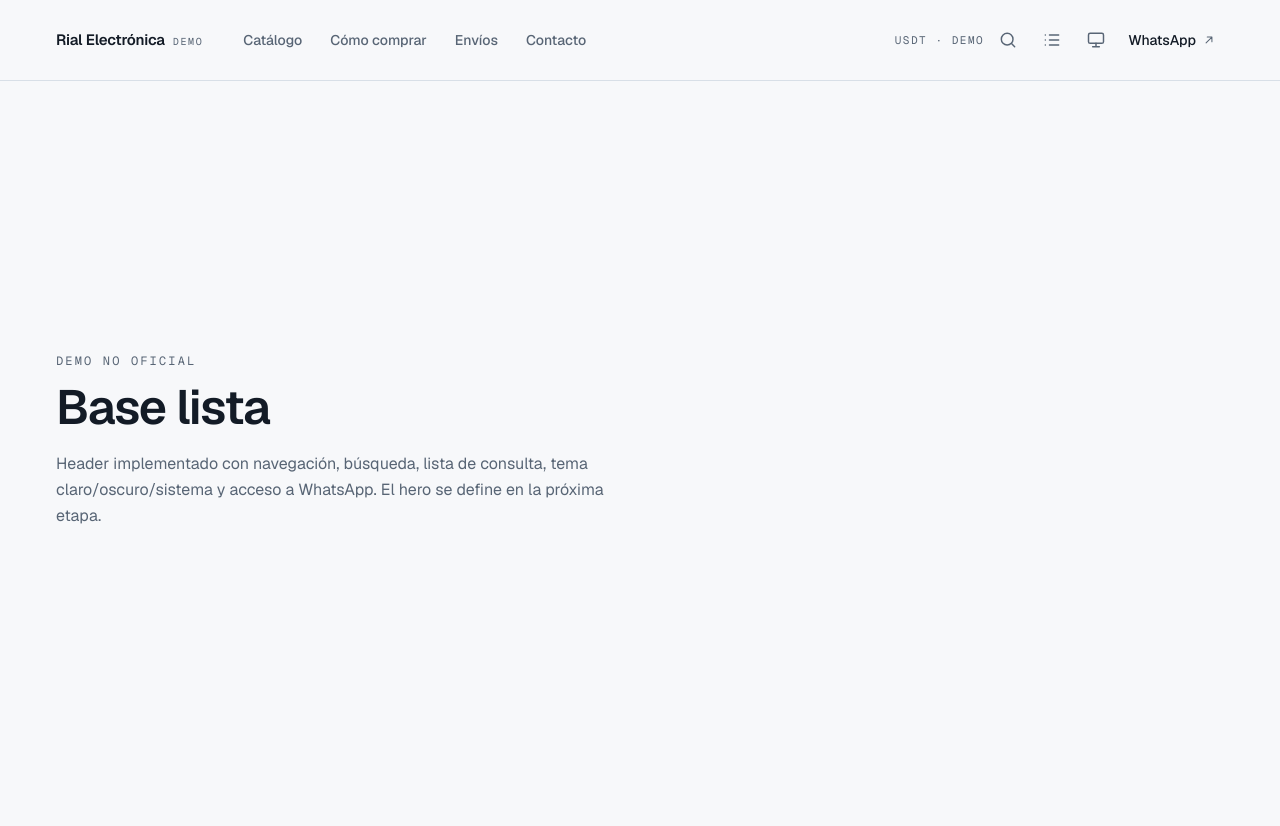
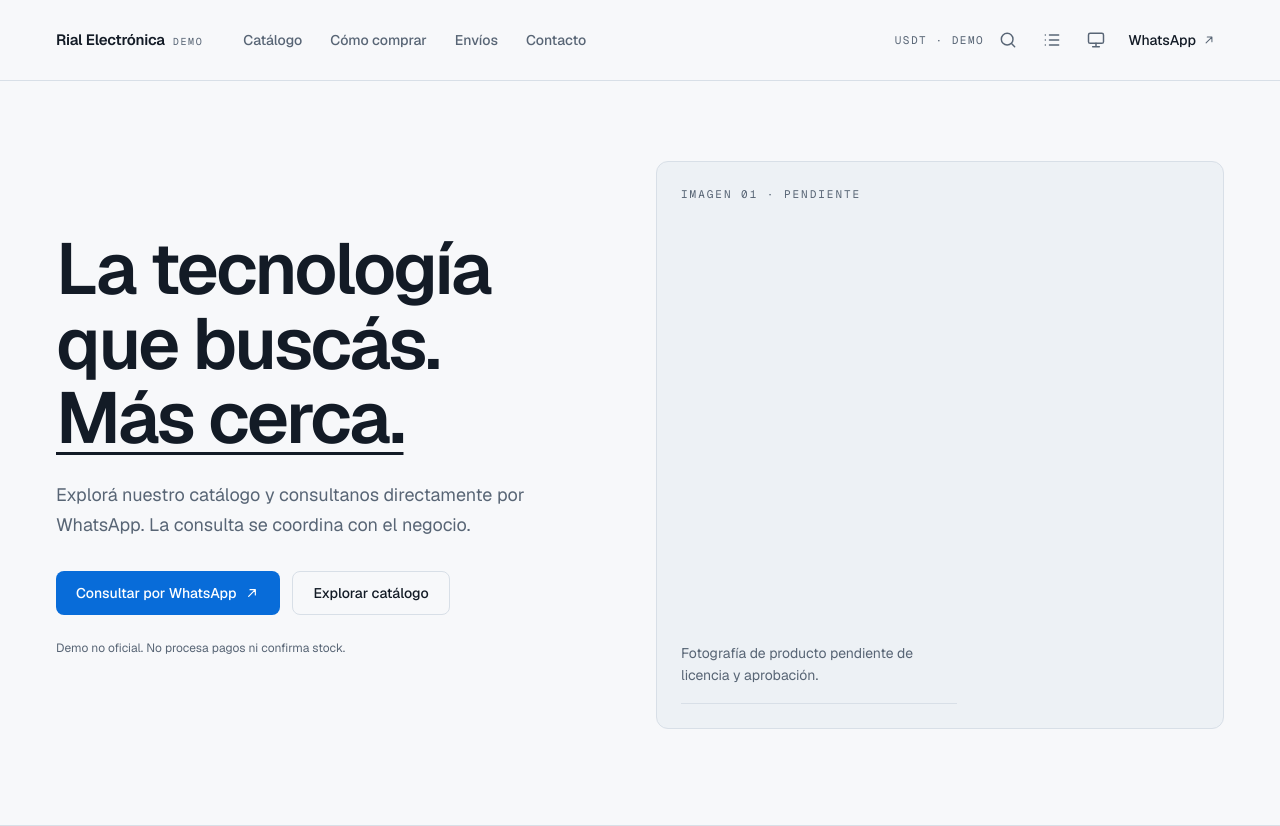
Before and after one commit to luchonicolini/Rialelectronic_demo, a Next.js app: page / in a window 1280 px wide. Before the commit the page ends 801 px from the top, so only its background shows below. Built offline with nearby package versions, Linux system fonts and the light colour scheme.

Commit message:
feat: add editorial hero with WhatsApp conversion and photo placeholder

```diff
--- a/src/app/page.tsx
+++ b/src/app/page.tsx
@@ -1,26 +1,12 @@
+import { Hero } from "@/components/home/hero";
 import { SiteHeader } from "@/components/layout/site-header";
 
 export default function Home() {
   return (
     <>
       <SiteHeader />
-      <main
-        id="contenido"
-        className="mx-auto flex min-h-[calc(100dvh-4rem)] w-full max-w-[1440px] flex-col px-4 sm:px-6 lg:min-h-[calc(100dvh-5rem)] lg:px-10 xl:px-14"
-      >
-        <section className="flex flex-1 flex-col justify-center py-16">
-          <p className="font-mono text-xs uppercase tracking-[0.18em] text-muted-foreground">
-            Demo no oficial
-          </p>
-          <h1 className="mt-3 max-w-2xl text-h1 font-semibold tracking-tight">
-            Base lista
-          </h1>
-          <p className="mt-4 max-w-xl text-base leading-relaxed text-muted-foreground">
-            Header implementado con navegación, búsqueda, lista de consulta,
-            tema claro/oscuro/sistema y acceso a WhatsApp. El hero se define en
-            la próxima etapa.
-          </p>
-        </section>
+      <main id="contenido">
+        <Hero />
       </main>
     </>
   );
--- /dev/null
+++ b/src/components/home/hero.tsx
@@ -0,0 +1,64 @@
+import Link from "next/link";
+import { buttonStyles } from "@/components/ui/button";
+import { ArrowUpRightIcon } from "@/components/ui/icons";
+import { whatsappUrl } from "@/lib/site";
+
+export function Hero() {
+  return (
+    <section aria-labelledby="hero-title" className="border-b border-border">
+      <div className="mx-auto grid w-full max-w-[1440px] grid-cols-1 gap-12 px-4 pb-16 pt-12 sm:px-6 lg:grid-cols-12 lg:gap-8 lg:px-10 lg:pb-24 lg:pt-20 xl:px-14">
+        <div className="flex flex-col justify-center lg:col-span-6">
+          <h1
+            id="hero-title"
+            className="max-w-[13ch] text-display font-semibold tracking-[-0.035em] text-balance"
+          >
+            La tecnología que buscás.{" "}
+            <span className="underline decoration-[0.045em] underline-offset-[0.12em]">
+              Más cerca.
+            </span>
+          </h1>
+
+          <p className="mt-6 max-w-[42ch] text-base leading-relaxed text-muted-foreground sm:text-lg">
+            Explorá nuestro catálogo y consultanos directamente por WhatsApp.
+            La consulta se coordina con el negocio.
+          </p>
+
+          <div className="mt-8 flex flex-col gap-3 sm:flex-row sm:items-center">
+            <a
+              href={whatsappUrl()}
+              target="_blank"
+              rel="noopener noreferrer"
+              className={buttonStyles("primary")}
+            >
+              Consultar por WhatsApp
+              <ArrowUpRightIcon className="size-4" />
+              <span className="sr-only">(se abre en una pestaña nueva)</span>
+            </a>
+            <Link href="/catalogo" className={buttonStyles("secondary")}>
+              Explorar catálogo
+            </Link>
+          </div>
+
+          <p className="mt-6 text-xs leading-relaxed text-muted-foreground">
+            Demo no oficial. No procesa pagos ni confirma stock.
+          </p>
+        </div>
+
+        <div className="lg:col-span-6">
+          <div className="flex aspect-[4/5] w-full flex-col justify-between overflow-hidden rounded-card border border-border bg-elevated p-5 sm:aspect-[16/10] lg:aspect-square lg:p-6">
+            <p className="font-mono text-[11px] uppercase tracking-[0.18em] text-muted-foreground">
+              Imagen 01 · pendiente
+            </p>
+
+            <div className="max-w-[26ch]">
+              <p className="text-sm leading-relaxed text-muted-foreground">
+                Fotografía de producto pendiente de licencia y aprobación.
+              </p>
+              <div className="mt-4 h-px w-full bg-border" />
+            </div>
+          </div>
+        </div>
+      </div>
+    </section>
+  );
+}
--- /dev/null
+++ b/src/components/ui/button.ts
@@ -0,0 +1,16 @@
+export type ButtonVariant = "primary" | "secondary";
+
+const base =
+  "inline-flex h-11 items-center justify-center gap-2 rounded-control px-5 text-sm font-medium transition-colors duration-[var(--duration-feedback)]";
+
+const variants: Record<ButtonVariant, string> = {
+  primary: "bg-accent text-accent-contrast hover:bg-accent/90",
+  secondary: "border border-border text-foreground hover:bg-elevated",
+};
+
+export function buttonStyles(
+  variant: ButtonVariant = "primary",
+  className = "",
+) {
+  return `${base} ${variants[variant]} ${className}`.trim();
+}
```
